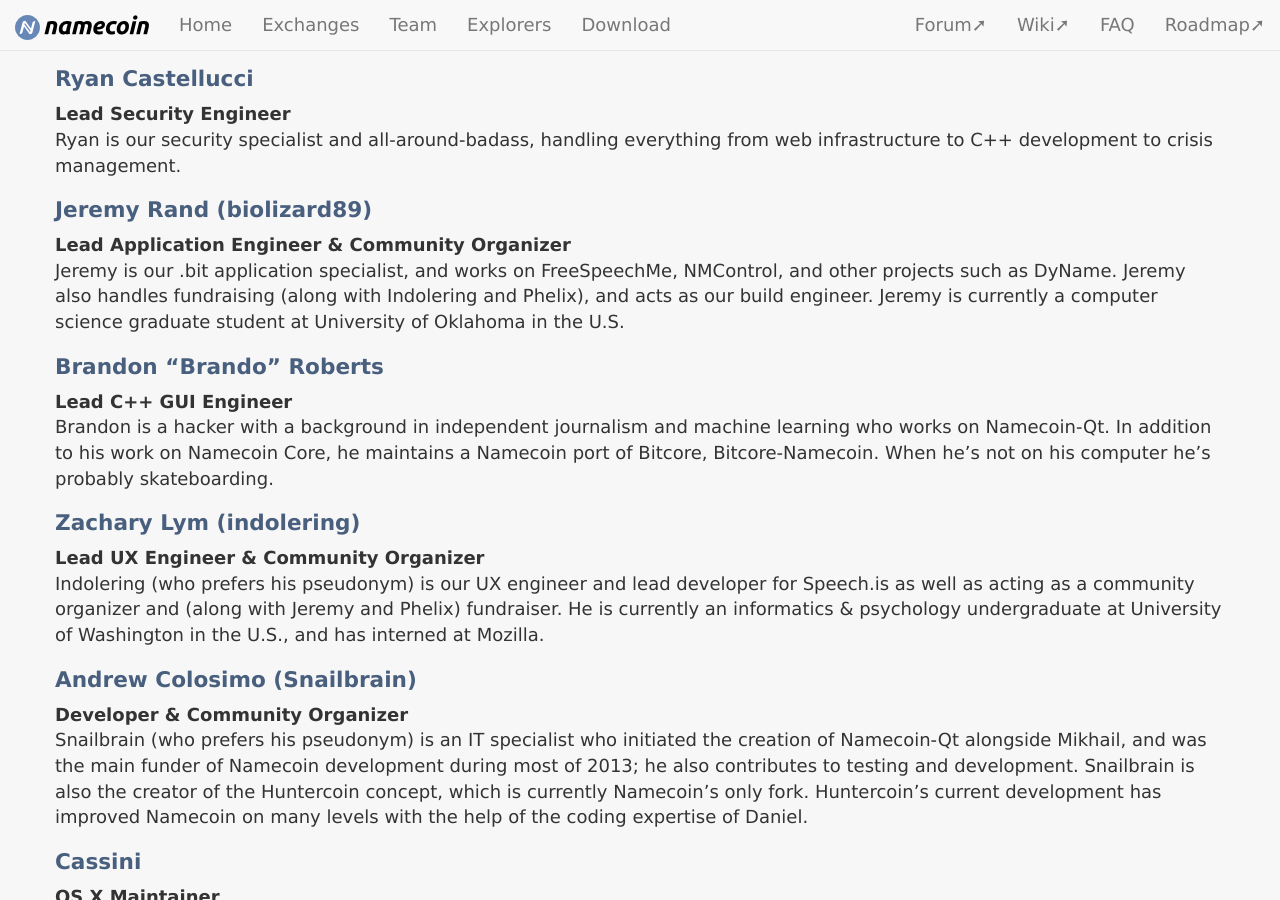
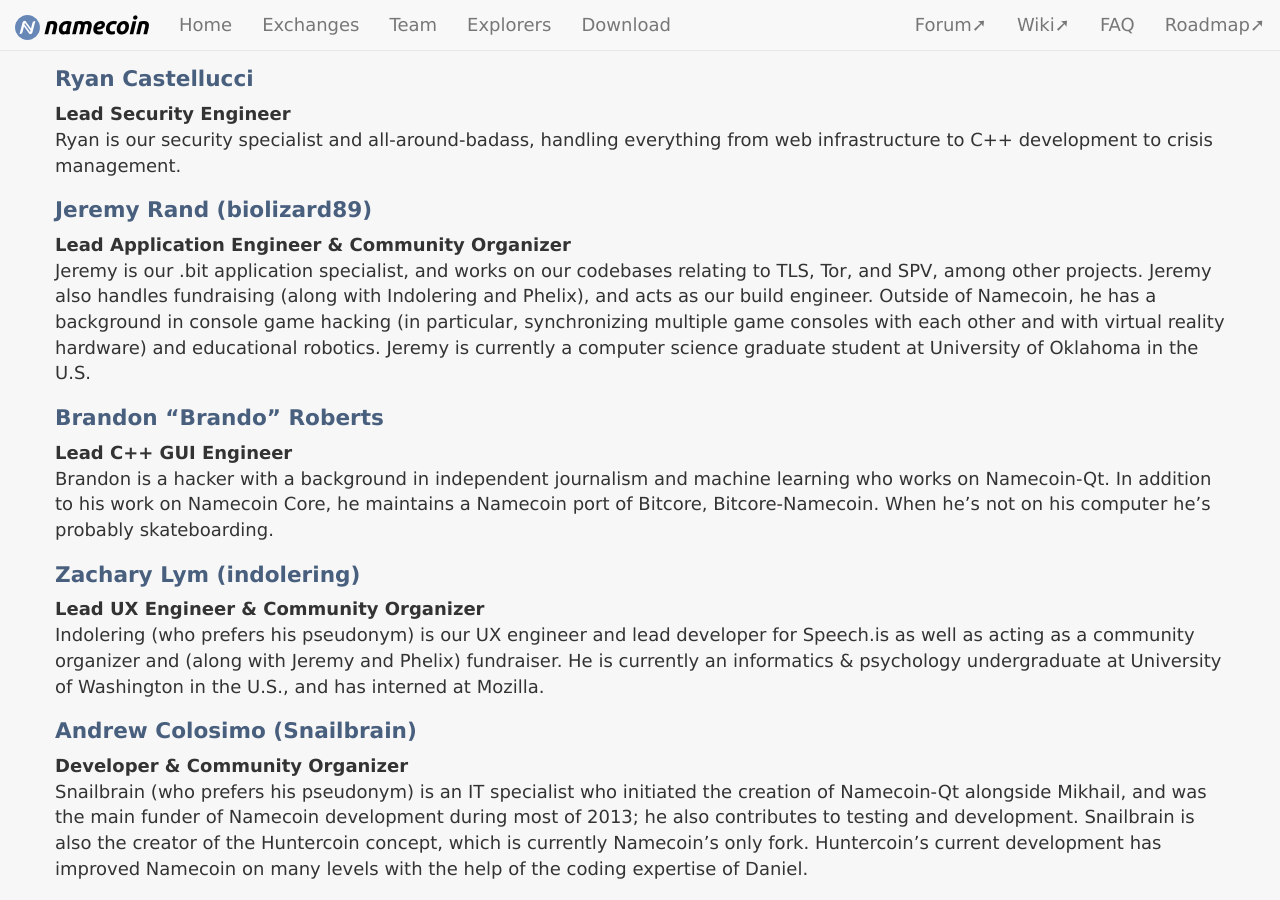
Before and after one commit to JeremyRand/namecoin.org, a Jekyll site: the page built from team/index.md, in a window 1280 px wide and 900 px high, scrolled down 869 px. Built offline with Jekyll 4.4.1, drawn with Linux system fonts in a browser that asks for light colours.

Commit message:
Team page: Update Jeremy's bio.  Jeremy doesn't touch the FSM, NMControl, and DyName codebases on a regular basis anymore.

```diff
--- a/team/index.md
+++ b/team/index.md
@@ -25,7 +25,7 @@ Ryan is our security specialist and all-around-badass, handling everything from
 ## Jeremy Rand (biolizard89)
 
 **Lead Application Engineer & Community Organizer** <br>
-Jeremy is our .bit application specialist, and works on FreeSpeechMe, NMControl, and other projects such as DyName. Jeremy also handles fundraising (along with Indolering and Phelix), and acts as our build engineer. Jeremy is currently a computer science graduate student at University of Oklahoma in the U.S.
+Jeremy is our .bit application specialist, and works on our codebases relating to TLS, Tor, and SPV, among other projects. Jeremy also handles fundraising (along with Indolering and Phelix), and acts as our build engineer. Outside of Namecoin, he has a background in console game hacking (in particular, synchronizing multiple game consoles with each other and with virtual reality hardware) and educational robotics. Jeremy is currently a computer science graduate student at University of Oklahoma in the U.S.
 
 ## Brandon "Brando" Roberts
 
```
